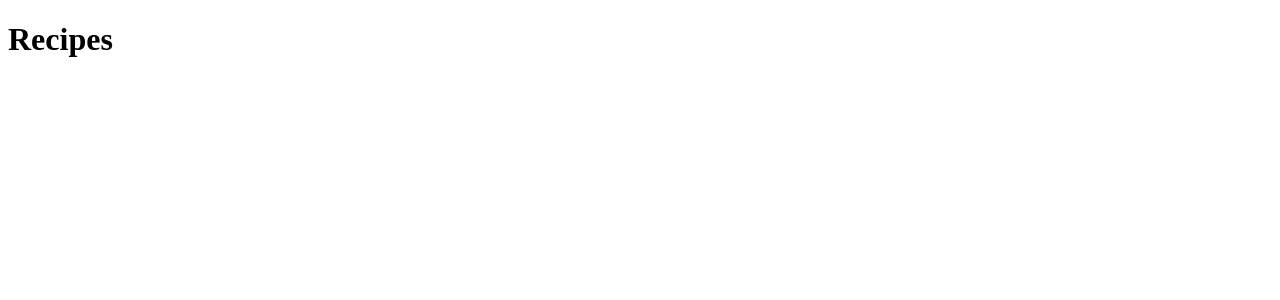
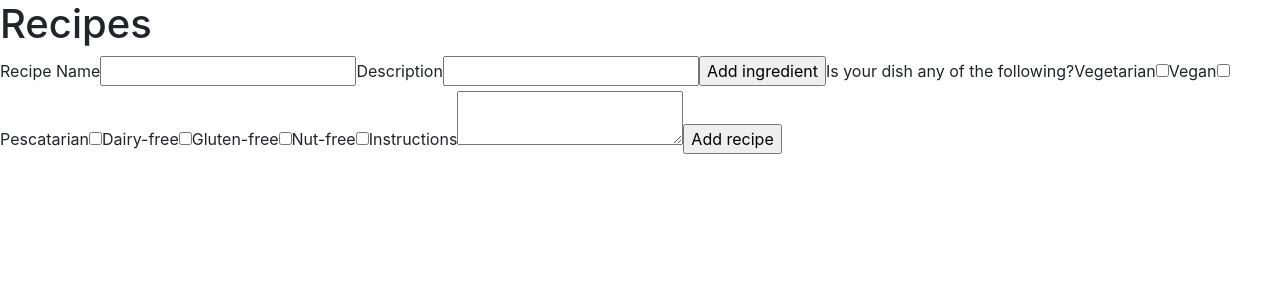
Before and after one commit to roselynle/meal-app-client, a React app: page /recipes in a window 1280 px wide. Shown: the top 300 px of the page. Built offline with nearby package versions, Linux system fonts and the light colour scheme.

Commit message:
add basic form

```diff
--- a/package.json
+++ b/package.json
@@ -25,7 +25,9 @@
     "webpack-dev-server": "^3.11.2"
   },
   "dependencies": {
+    "bootstrap": "^4.6.0",
     "react": "^17.0.2",
+    "react-bootstrap": "^1.6.0",
     "react-dom": "^17.0.2",
     "react-router-dom": "^5.2.0"
   }
--- a/src/App.js
+++ b/src/App.js
@@ -1,6 +1,9 @@
 import React from "react";
 import { Switch, Route } from "react-router-dom";
 import * as Pages from "./pages";
+import AddRecipeForm from "./components/AddRecipeForm"
+import 'bootstrap/dist/css/bootstrap.min.css';
+
 // import './style.css';
 
 function App() {
@@ -10,6 +13,7 @@ function App() {
                 <Route exact path="/" component={Pages.Home} />
                 <Route path="/recipes" component={Pages.Recipes} />
             </Switch>
+            <AddRecipeForm/>
         </>
     );
 }
--- a/src/components/AddRecipeForm.js
+++ b/src/components/AddRecipeForm.js
@@ -1,15 +1,64 @@
 import React from "react";
+import Jumbotron from 'react-bootstrap/Jumbotron';
+import Toast from 'react-bootstrap/Toast';
+import Form from 'react-bootstrap/Form';
+import Button from 'react-bootstrap/Button';
 
 
 function AddRecipeForm() {
     return (
-        <>
-            <Switch>
-                <Route exact path="/" component={Pages.Home} />
-                <Route path="/recipes" component={Pages.Recipes} />
-            </Switch>
-        </>
+
+        <form >
+          <label htmlFor="recipeName">Recipe Name</label>
+          <input type="text" id="recipeName" name="recipeName" />
+          <label htmlFor="descriptiption">Description</label>
+          <input type="text" id="description" name="description" />
+          <input type="button" id="addIngredient" name="addIngredient" value="Add ingredient"/>
+
+
+          <label  htmlFor="">Is your dish any of the following?</label>
+          <label htmlFor="vegetarian">Vegetarian</label>
+          <input type="checkbox" id="vegetarian" name="vegetarian" value="vegetarian"/>
+          <label htmlFor="vegan">Vegan</label>
+          <input type="checkbox" id="vegan" name="vegan" value="vegan"/>
+          <label htmlFor="pescatarian">Pescatarian</label>
+          <input type="checkbox" id="pescatarian" value="pescatarian"/>
+          <label htmlFor="dairy-free">Dairy-free</label>
+          <input type="checkbox" id="dairy-free" value="dairy-free" value="dairy-free"/>
+          <label htmlFor="gluten-free">Gluten-free</label>
+          <input type="checkbox" id="gluten-free" value="gluten-free" value="gluten-free"/>
+          <label htmlFor="nut-free">Nut-free</label>
+          <input type="checkbox" id="nut-free" value="nut-free" value="nut-free"/>
+
+          <label htmlFor="instructions">Instructions</label>
+          <textarea id="instructions"></textarea>
+
+          <input type="submit" value="Add recipe"/>
+
+
+
+
+
+
+
+
+
+          {/* <input type="checkbox">Vegetarian</input>
+          <input type="checkbox">Pescatarian</input>
+          <input type="checkbox">Nut Free</input>  */}
+
+          {/* <label htmlFor="">Instructions</label>
+          <textarea></textarea> */}
+
+
+
+        </form>
+
+
+
     );
-}
+  };
+
+
 
 export default AddRecipeForm;
```
Also changed, not shown: 1 other file (tests, documents, lock files or other folders).
